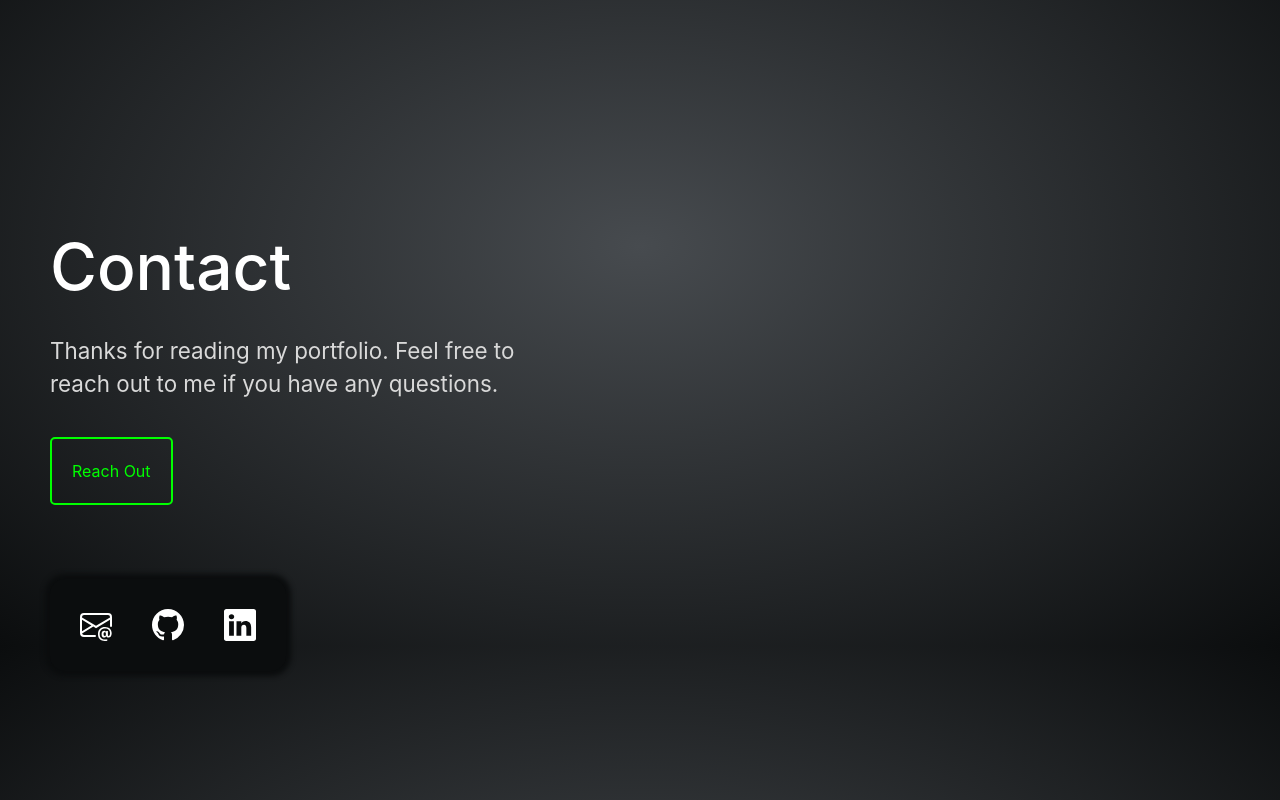
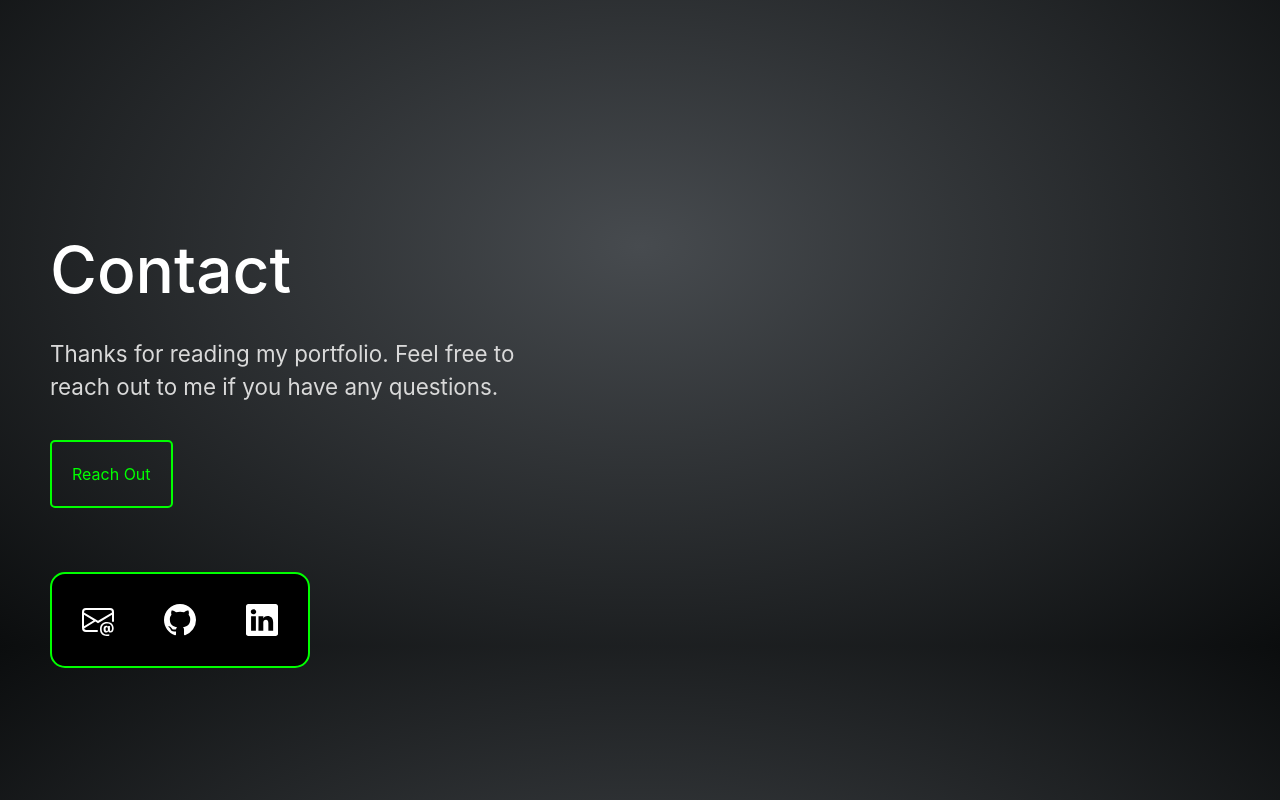
Before and after one commit to frayfray248/fraser-portfolio, a React (Create React App) app: page / in a window 1280 px wide. Shown: the part 6554-7354 px from the top of the page. Built offline with nearby package versions, Linux system fonts and the light colour scheme.

Commit message:
Arrow Component

```diff
--- a/src/App.js
+++ b/src/App.js
@@ -47,7 +47,6 @@ const App = () => (
         <GlobalStyle />
         <StyledNavbar />
         <SocialMediaSideBar />
-        <Arrow />
 
         {/* main container */}
         <PortfolioMain>
--- /dev/null
+++ b/src/Components/Arrow.js
@@ -0,0 +1,32 @@
+import styled from "styled-components"
+
+const StyledSVG = styled.div`
+    position: fixed;
+    top: 85%;
+    left: 50%;
+    transform: translateX(-50%);
+    color: ${props => props.theme.link};
+    stroke-width: 0.5;
+    transition: transform 1s ease;
+    z-index: 1;
+
+    &:hover {
+        transform: translate(-50%, -20%);
+    }
+
+`
+
+const Arrow = () => {
+
+    return (
+        <StyledSVG>
+            <svg xmlns="http://www.w3.org/2000/svg" width="128" height="128" fill="currentColor" class="bi bi-chevron-double-down" viewBox="0 0 20 20">
+                <path fill-rule="evenodd" d="M1.646 6.646a.5.5 0 0 1 .708 0L8 12.293l5.646-5.647a.5.5 0 0 1 .708.708l-6 6a.5.5 0 0 1-.708 0l-6-6a.165.5 0 0 1 0-.708z" />
+                <path fill-rule="evenodd" d="M1.646 2.646a.5.5 0 0 1 .708 0L8 8.293l5.646-5.647a.5.5 0 0 1 .708.708l-6 6a.5.5 0 0 1-.708 0l-6-6a.5.5 0 0 1 0-.708z" />
+                <path fill-rule="evenodd" d="M1.646 10.646a.5.5 0 0 1 .708 0L8 16.293l5.646-5.647a.5.5 0 0 1 .708.708l-6 6a.5.5 0 0 1-.708 0l-6-6a.5.5 0 0 1 0-.708z" />
+            </svg>
+        </StyledSVG>
+    )
+}
+
+export default Arrow
--- a/src/Sections/Contact.js
+++ b/src/Sections/Contact.js
@@ -18,12 +18,13 @@ import { StyledLinkedinIcon, StyledGitHubIcon, StyledEmailIcon } from '../Compon
 
 
 const StyledFlexContainer = styled.div`
-    background-color: ${props => props.theme.sidebar};
-    padding : 10px;
-    margin-top : 10px;
-    border-radius : 15px;
-    box-shadow: 0px 0px 5px 5px ${props => props.theme.sidebar};
-    display: flex;
+background-color: black;
+padding: 10px;
+border: 2px solid lime;
+border-radius: 15px;
+display: flex;
+flex-direction: row;
+gap: 10px;
 
     @media (min-width: 1600px) {
         display: none;
```
